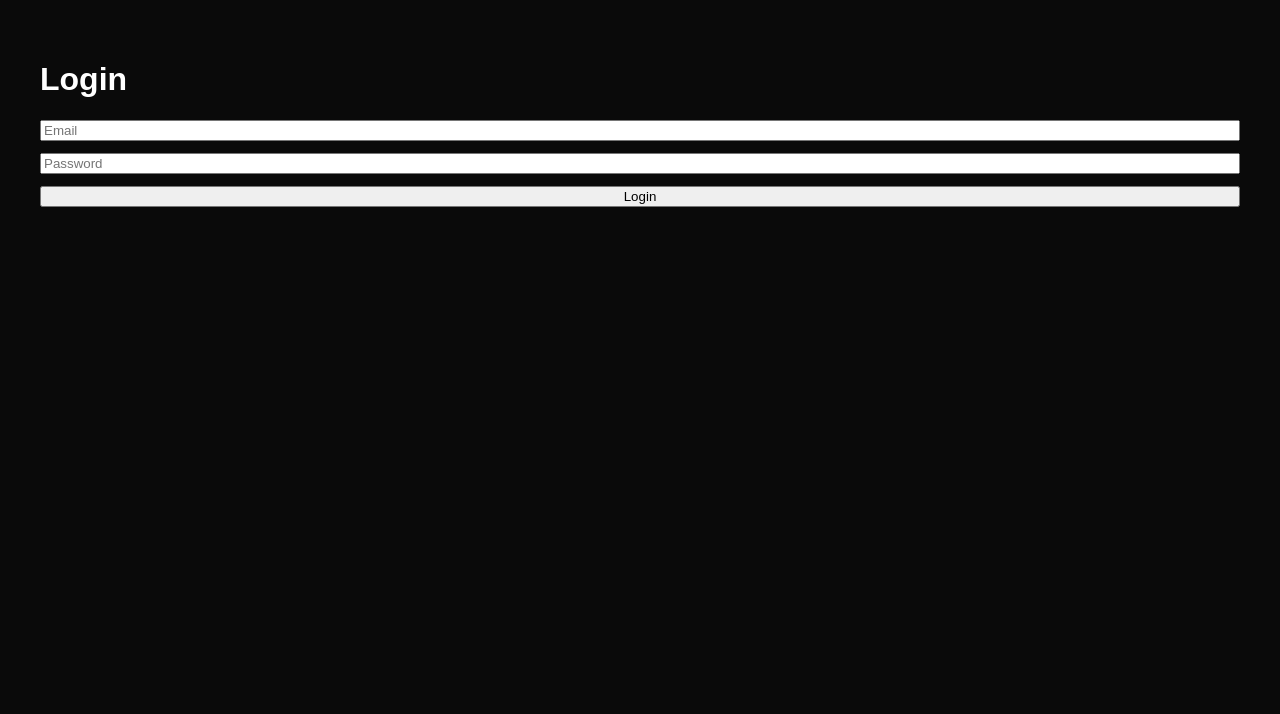
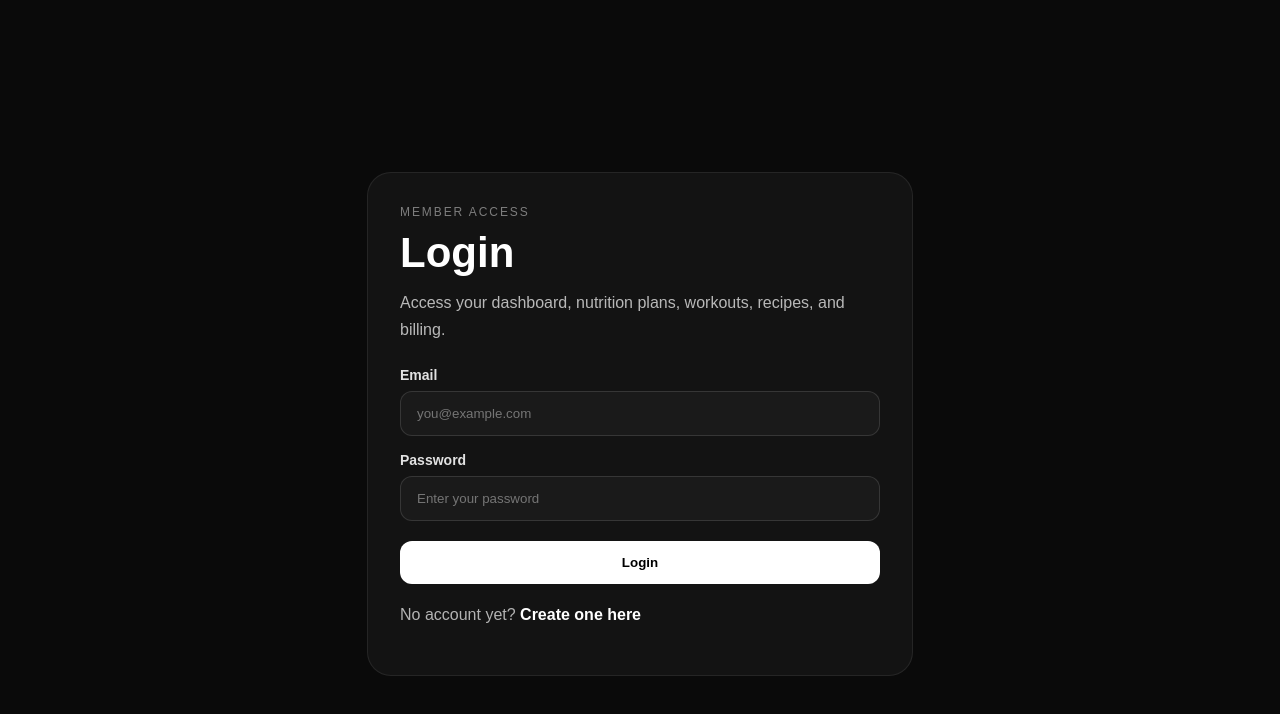
Before and after one commit to nielsvdz-ops/fit-couple-club, a Next.js app: page /login in a window 1280 px wide. Shown: the top 714 px of the page. Built offline with nearby package versions, Linux system fonts and the light colour scheme; no server answers.

Commit message:
Update page.js

```diff
--- a/app/login/page.js
+++ b/app/login/page.js
@@ -8,36 +8,180 @@ export default function LoginPage() {
 
   const [email, setEmail] = useState("");
   const [password, setPassword] = useState("");
+  const [loading, setLoading] = useState(false);
 
   async function handleLogin(e) {
     e.preventDefault();
+    if (loading) return;
+
+    try {
+      setLoading(true);
 
       const { error } = await supabase.auth.signInWithPassword({
-      email,
+        email: email.trim().toLowerCase(),
         password,
       });
 
-    if (!error) {
+      if (error) {
+        alert(error.message);
+        return;
+      }
+
       window.location.href = "/dashboard";
-    } else {
-      alert(error.message);
+    } catch (error) {
+      console.error("LOGIN ERROR:", error);
+      alert("Something went wrong while logging in.");
+    } finally {
+      setLoading(false);
     }
   }
 
   return (
-    <main style={{ padding: "40px", color: "white" }}>
-      <h1>Login</h1>
+    <main style={main}>
+      <div style={card}>
+        <div style={eyebrow}>Member Access</div>
+        <h1 style={title}>Login</h1>
+        <p style={subtitle}>
+          Access your dashboard, nutrition plans, workouts, recipes, and billing.
+        </p>
 
-      <form onSubmit={handleLogin} style={{ display: "grid", gap: "12px" }}>
-        <input onChange={(e) => setEmail(e.target.value)} placeholder="Email" />
+        <form onSubmit={handleLogin} style={form}>
+          <div style={fieldWrap}>
+            <label htmlFor="email" style={label}>
+              Email
+            </label>
             <input
+              id="email"
+              value={email}
+              onChange={(e) => setEmail(e.target.value)}
+              placeholder="you@example.com"
+              type="email"
+              autoComplete="email"
+              required
+              style={input}
+            />
+          </div>
+
+          <div style={fieldWrap}>
+            <label htmlFor="password" style={label}>
+              Password
+            </label>
+            <input
+              id="password"
+              value={password}
               onChange={(e) => setPassword(e.target.value)}
-          placeholder="Password"
+              placeholder="Enter your password"
               type="password"
+              autoComplete="current-password"
+              required
+              style={input}
             />
+          </div>
 
-        <button type="submit">Login</button>
+          <button type="submit" disabled={loading} style={button(loading)}>
+            {loading ? "Logging in..." : "Login"}
+          </button>
         </form>
+
+        <p style={footerText}>
+          No account yet?{" "}
+          <a href="/signup" style={link}>
+            Create one here
+          </a>
+        </p>
+      </div>
     </main>
   );
 }
+
+const main = {
+  minHeight: "100vh",
+  background: "#0a0a0a",
+  color: "white",
+  display: "flex",
+  alignItems: "center",
+  justifyContent: "center",
+  padding: "24px",
+};
+
+const card = {
+  width: "100%",
+  maxWidth: "480px",
+  background: "rgba(255,255,255,0.04)",
+  border: "1px solid rgba(255,255,255,0.08)",
+  borderRadius: "24px",
+  padding: "32px",
+};
+
+const eyebrow = {
+  fontSize: "12px",
+  textTransform: "uppercase",
+  letterSpacing: "0.16em",
+  color: "rgba(255,255,255,0.45)",
+  marginBottom: "10px",
+};
+
+const title = {
+  margin: 0,
+  fontSize: "42px",
+  fontWeight: "900",
+};
+
+const subtitle = {
+  color: "rgba(255,255,255,0.7)",
+  lineHeight: 1.7,
+  marginTop: "12px",
+  marginBottom: "24px",
+};
+
+const form = {
+  display: "grid",
+  gap: "16px",
+};
+
+const fieldWrap = {
+  display: "grid",
+  gap: "8px",
+};
+
+const label = {
+  fontSize: "14px",
+  fontWeight: "700",
+  color: "rgba(255,255,255,0.88)",
+};
+
+const input = {
+  width: "100%",
+  padding: "14px 16px",
+  borderRadius: "12px",
+  border: "1px solid rgba(255,255,255,0.12)",
+  background: "rgba(255,255,255,0.03)",
+  color: "white",
+  outline: "none",
+  boxSizing: "border-box",
+};
+
+const button = (loading) => ({
+  width: "100%",
+  padding: "14px 16px",
+  borderRadius: "12px",
+  border: "none",
+  background: "white",
+  color: "black",
+  fontWeight: "800",
+  cursor: loading ? "not-allowed" : "pointer",
+  opacity: loading ? 0.8 : 1,
+  marginTop: "4px",
+});
+
+const footerText = {
+  marginTop: "18px",
+  color: "rgba(255,255,255,0.68)",
+  lineHeight: 1.6,
+};
+
+const link = {
+  color: "white",
+  fontWeight: "800",
+  textDecoration: "none",
+};
```
Lines whose indentation alone changed are shown as unchanged.
